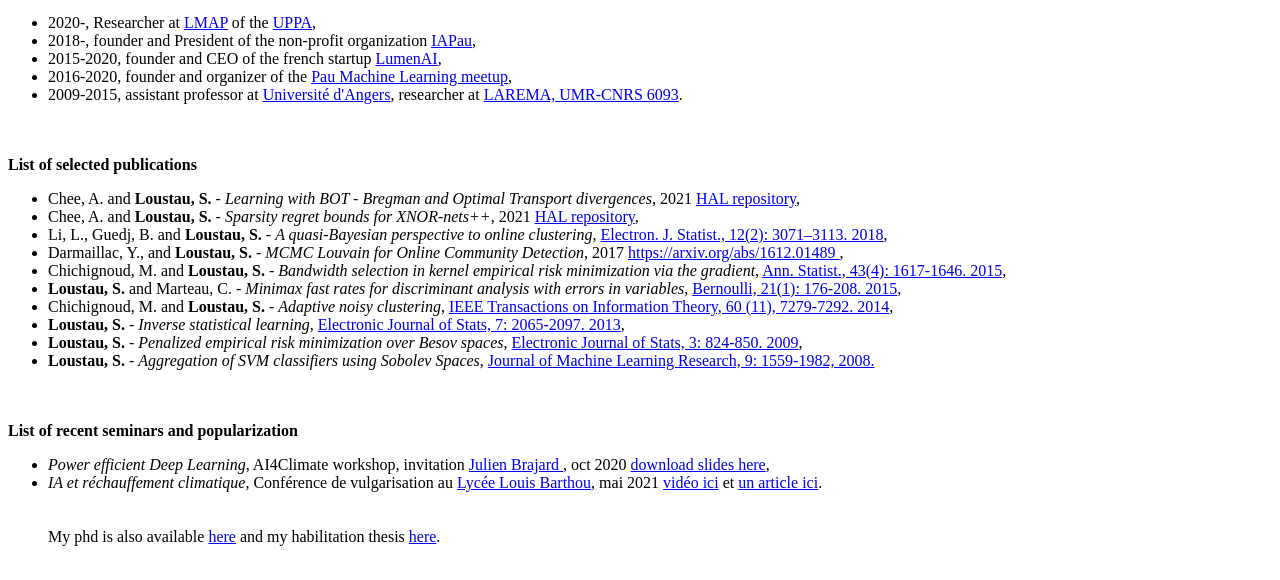
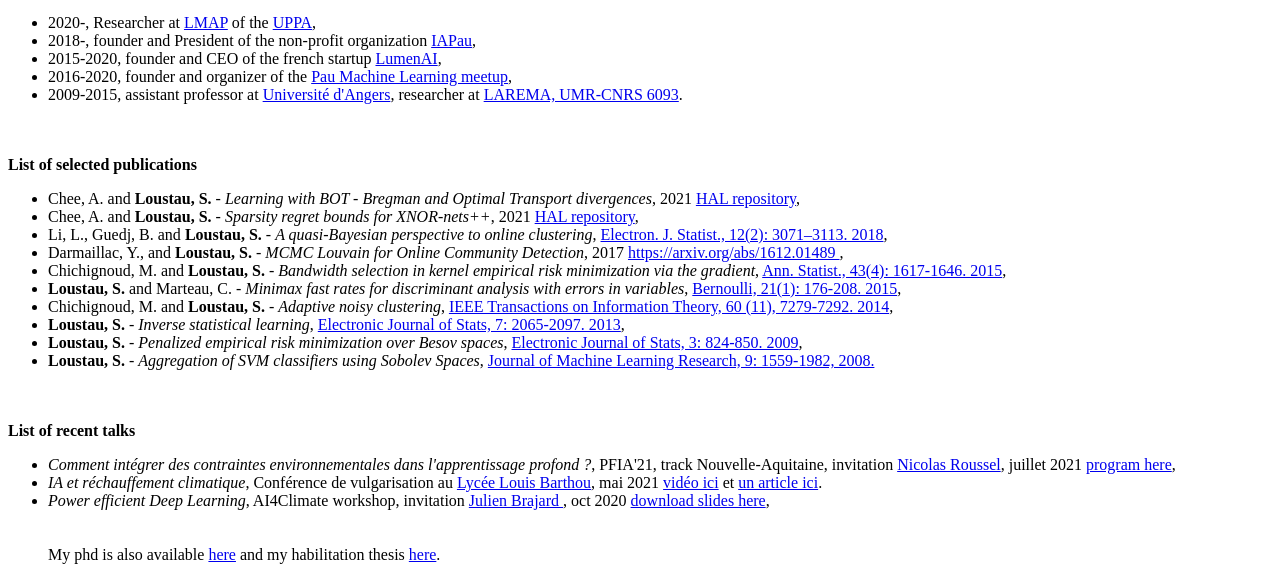
Before and after one commit to sebastienloustau/sebastienloustau.github.io, a plain HTML site: page index.html in a window 1280 px wide. Shown: the part 983-1563 px from the top of the page. Drawn offline with Linux system fonts and the light colour scheme.

Commit message:
talk pfia

```diff
--- a/index.html
+++ b/index.html
@@ -90,11 +90,11 @@ See me on various videos on the web to illustrate my daily work and scientific i
 <br>
 
 
-<b>List of recent seminars and popularization</b>
+<b>List of recent talks</b>
 <ul>
+<li><i>Comment intégrer des contraintes environnementales dans l'apprentissage profond ?</i>, PFIA'21, track Nouvelle-Aquitaine, invitation <a href="http://direction.bordeaux.inria.fr/~roussel/">Nicolas Roussel</a>, juillet 2021 <a href="https://pfia2021.fr/conferences/ia-nouvelle-aquitaine/">program here</a>,</li>
+<li><i>IA et réchauffement climatique</i>, Conférence de vulgarisation au <a href="https://www.lyceelouisbarthou.fr/">Lycée Louis Barthou</a>, mai 2021 <a href="https://www.youtube.com/watch?v=YNhZ3199vFE">vidéo ici</a> et <a href="https://blogpeda.ac-bordeaux.fr/labomaths-barthou-pau/ia-et-rechauffement-climatique/"> un article ici</a>.</li>
 <li><i>Power efficient Deep Learning</i>, AI4Climate workshop, invitation <a href="https://jbrlod.locean-ipsl.upmc.fr/website/index.html">Julien Brajard </a>, oct 2020 <a href="https://ai4climate.lip6.fr/list-of-the-seminars/">download slides here</a>,</li>
-<li><i>IA et réchauffement climatique</i>, Conférence de vulgarisation au <a href="https://www.lyceelouisbarthou.fr/">Lycée Louis Barthou</a>, mai 2021 <a href="https://www.youtube.com/watch?v=YNhZ3199vFE">vidéo ici</a> et <a href="https://blogpeda.ac-bordeaux.fr/labomaths-barthou-pau/ia-et-rechauffement-climatique/"> un article ici</a>.</li>
-
 
 <br>
 <br>
```
